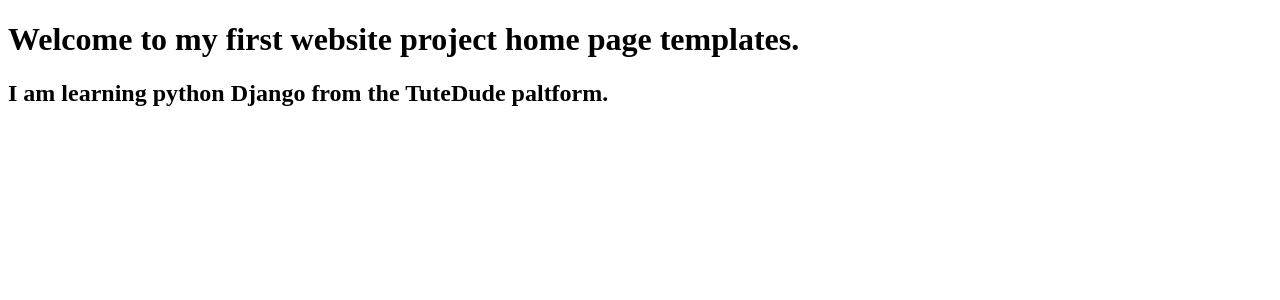
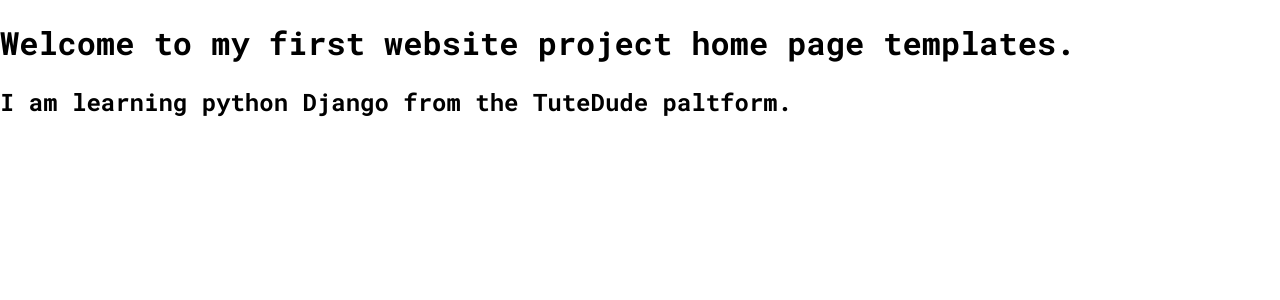
Before and after one commit to TejashRathore/My_first_website_Django, a Django app: page / in a window 1280 px wide. Shown: the top 300 px of the page. Run offline with Django 5.2, Linux system fonts and the light colour scheme.

Commit message:
Fix static files configuration and add initial styles for the project

```diff
--- a/python/MyDjangoProjects/mywebsite/mywebsite/settings.py
+++ b/python/MyDjangoProjects/mywebsite/mywebsite/settings.py
@@ -129,6 +129,6 @@ MAILERS = {
         'BACKEND': 'django.core.mail.backends.console.EmailBackend',
     },
 }
-STATICFILES_DIR = [
+STATICFILES_DIRS = [
     BASE_DIR / "static"
 ]
--- a/python/MyDjangoProjects/mywebsite/static/styles.css
+++ b/python/MyDjangoProjects/mywebsite/static/styles.css
@@ -0,0 +1,10 @@
+@import url('https://fonts.googleapis.com/css2?family=Roboto+Mono:ital,wght@0,100..700;1,100..700&display=swap');
+
+html {
+    font-family: "Roboto Mono", monospace;
+}
+
+body {
+    margin: 0
+
+}
--- a/python/MyDjangoProjects/mywebsite/templates/base.html
+++ b/python/MyDjangoProjects/mywebsite/templates/base.html
@@ -1,9 +1,12 @@
+{% load static %}
+
 <!DOCTYPE html>
 <html lang="en">
 <head>
     <meta charset="UTF-8">
     <meta name="viewport" content="width=device-width, initial-scale=1.0">
     <title>{% block block_page%}My Block {% endblock %}</title>
+    <link rel = "stylesheet" href = " {% static 'styles.css' %} ">
     {% block css_files %}{% endblock %}
 </head>
 <body>
```
